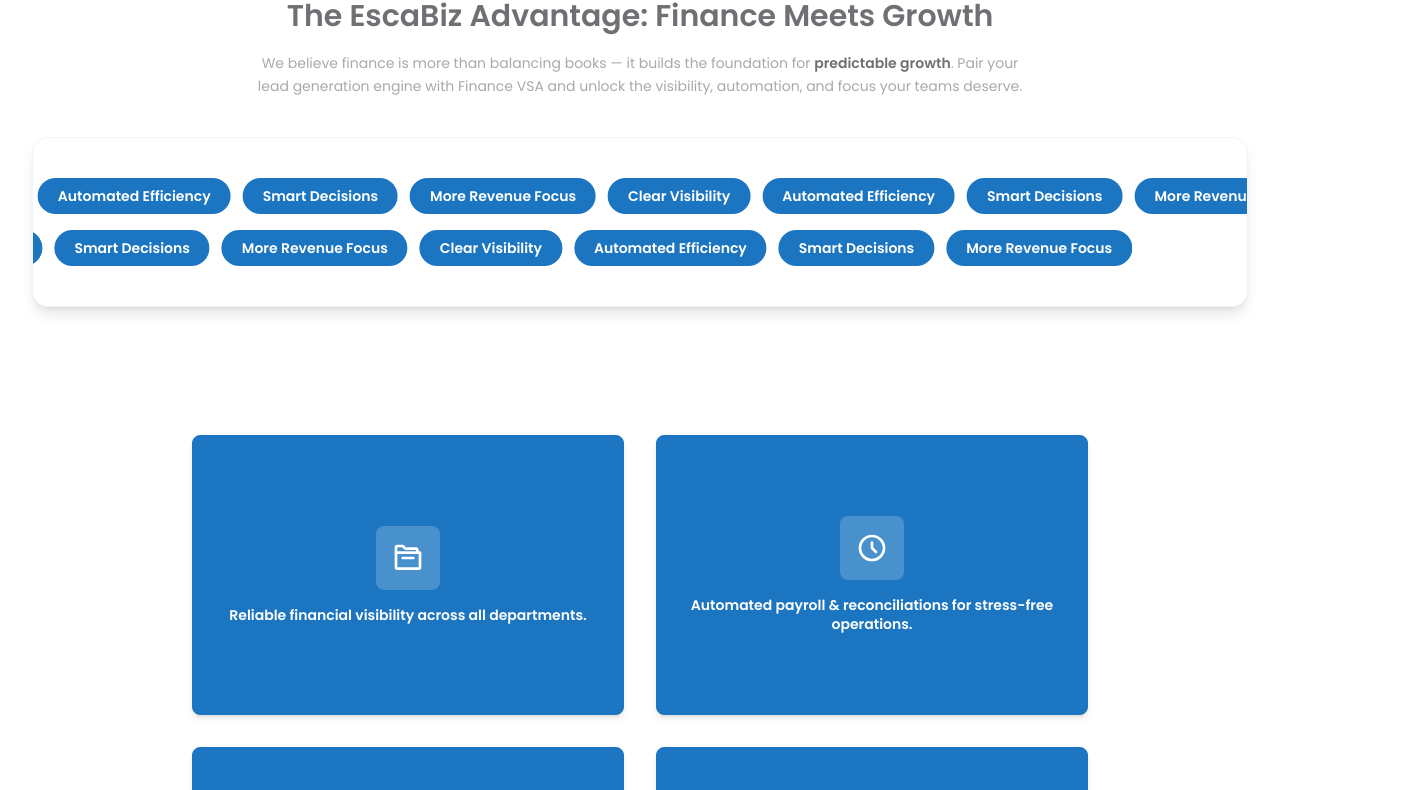
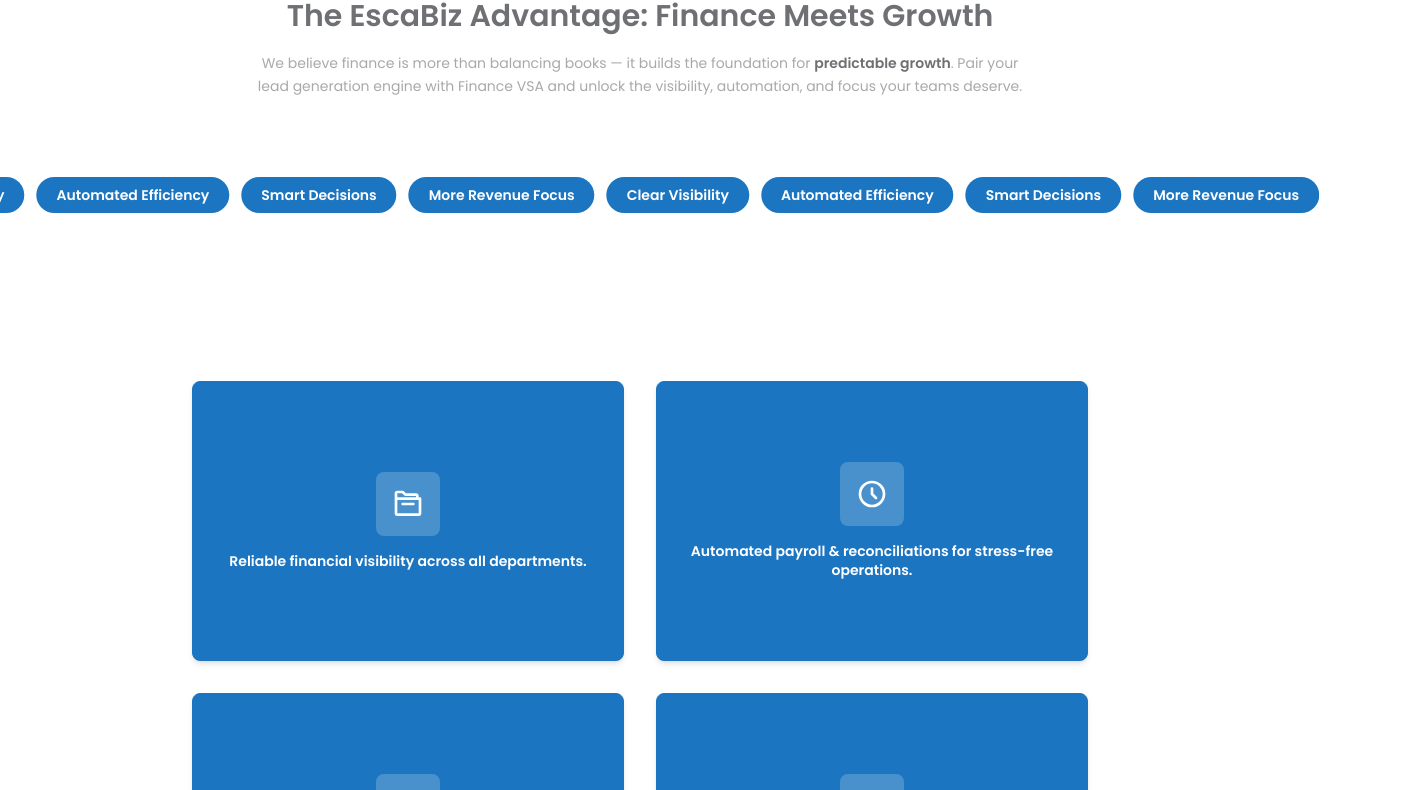
Before and after one commit to Sharmeen-Rauf/escabiz, a Next.js app: page /virtual-staff-augmentation/finance-vsa in a window 1280 px wide. Shown: the part 3336-4126 px from the top of the page, 1424 px wide, since content can reach past the window. Built offline with nearby package versions, Linux system fonts and the light colour scheme.

Commit message:
Refactor Finance VSA page: simplify button layout by removing duplicate button groups, enhancing design consistency and user interaction while maintaining core functionality.

```diff
--- a/src/app/virtual-staff-augmentation/finance-vsa/page.tsx
+++ b/src/app/virtual-staff-augmentation/finance-vsa/page.tsx
@@ -266,8 +266,7 @@ export default function FinanceVSAPage() {
               </p>
             </div>
 
-            <div className="bg-white rounded-2xl shadow-lg border border-gray-100 overflow-hidden p-6 md:p-8 lg:p-10">
-              <div className="space-y-4">
+            <div className="rounded-2xl p-6 md:p-8 lg:p-10">
               <div className="group flex gap-2 sm:gap-3 animate-slide-left">
                 {['Clear Visibility', 'Automated Efficiency', 'Smart Decisions', 'More Revenue Focus'].map((item, index) => (
                   <button
@@ -285,25 +284,6 @@ export default function FinanceVSAPage() {
                     {item}
                   </button>
                 ))}
-                </div>
-                <div className="group flex gap-2 sm:gap-3 animate-slide-right">
-                  {['Clear Visibility', 'Automated Efficiency', 'Smart Decisions', 'More Revenue Focus'].map((item, index) => (
-                    <button
-                      key={index}
-                      className="px-4 sm:px-5 py-2 rounded-full text-xs sm:text-sm font-semibold transition-colors duration-300 bg-[#1c75c0] text-white hover:bg-[#1565a0] whitespace-nowrap flex-shrink-0"
-                    >
-                      {item}
-                    </button>
-                  ))}
-                  {['Clear Visibility', 'Automated Efficiency', 'Smart Decisions', 'More Revenue Focus'].map((item, index) => (
-                    <button
-                      key={`dup-${index}`}
-                      className="px-4 sm:px-5 py-2 rounded-full text-xs sm:text-sm font-semibold transition-colors duration-300 bg-[#1c75c0] text-white hover:bg-[#1565a0] whitespace-nowrap flex-shrink-0"
-                    >
-                      {item}
-                    </button>
-                  ))}
-                </div>
               </div>
             </div>
           </div>
```
Lines whose indentation alone changed are shown as unchanged.
